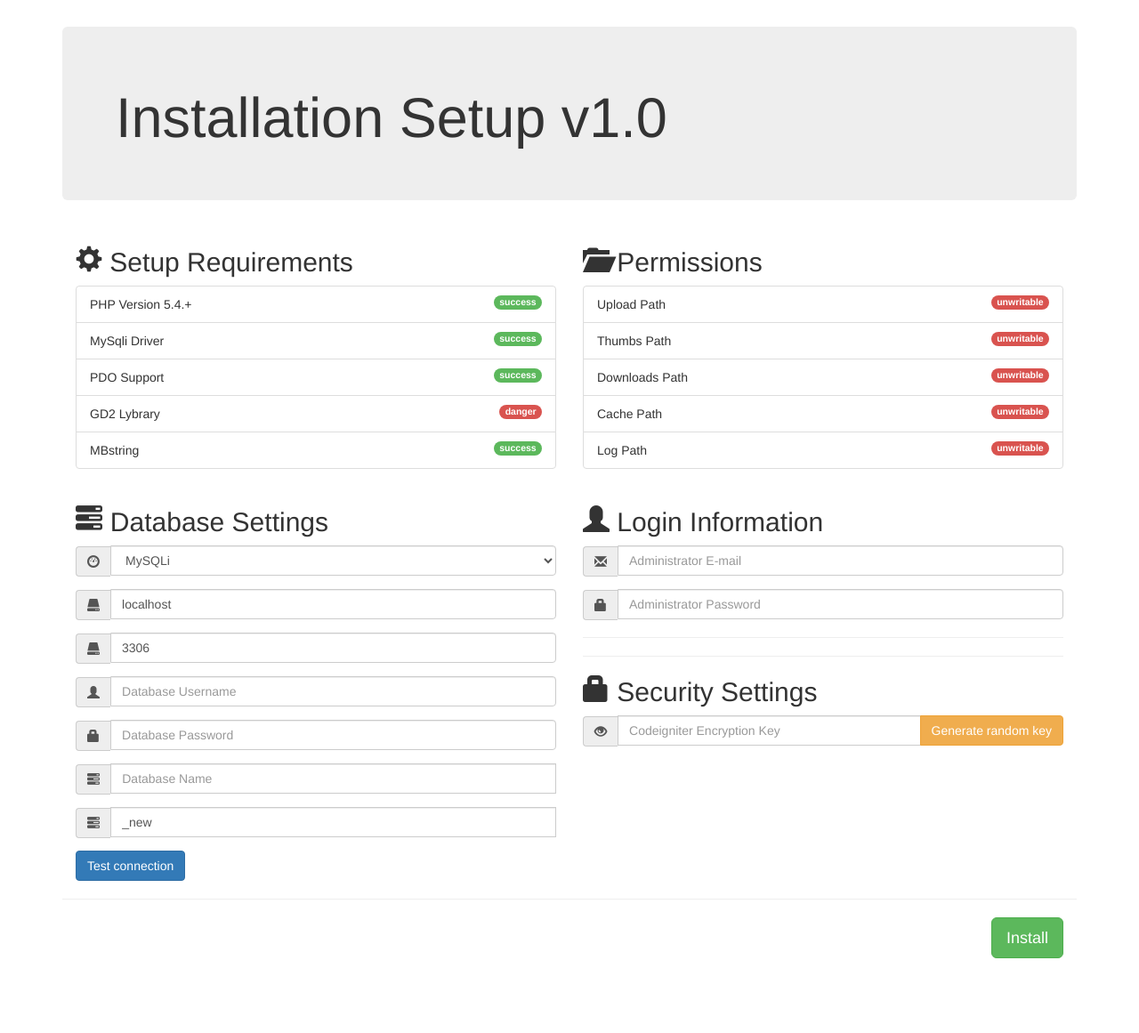
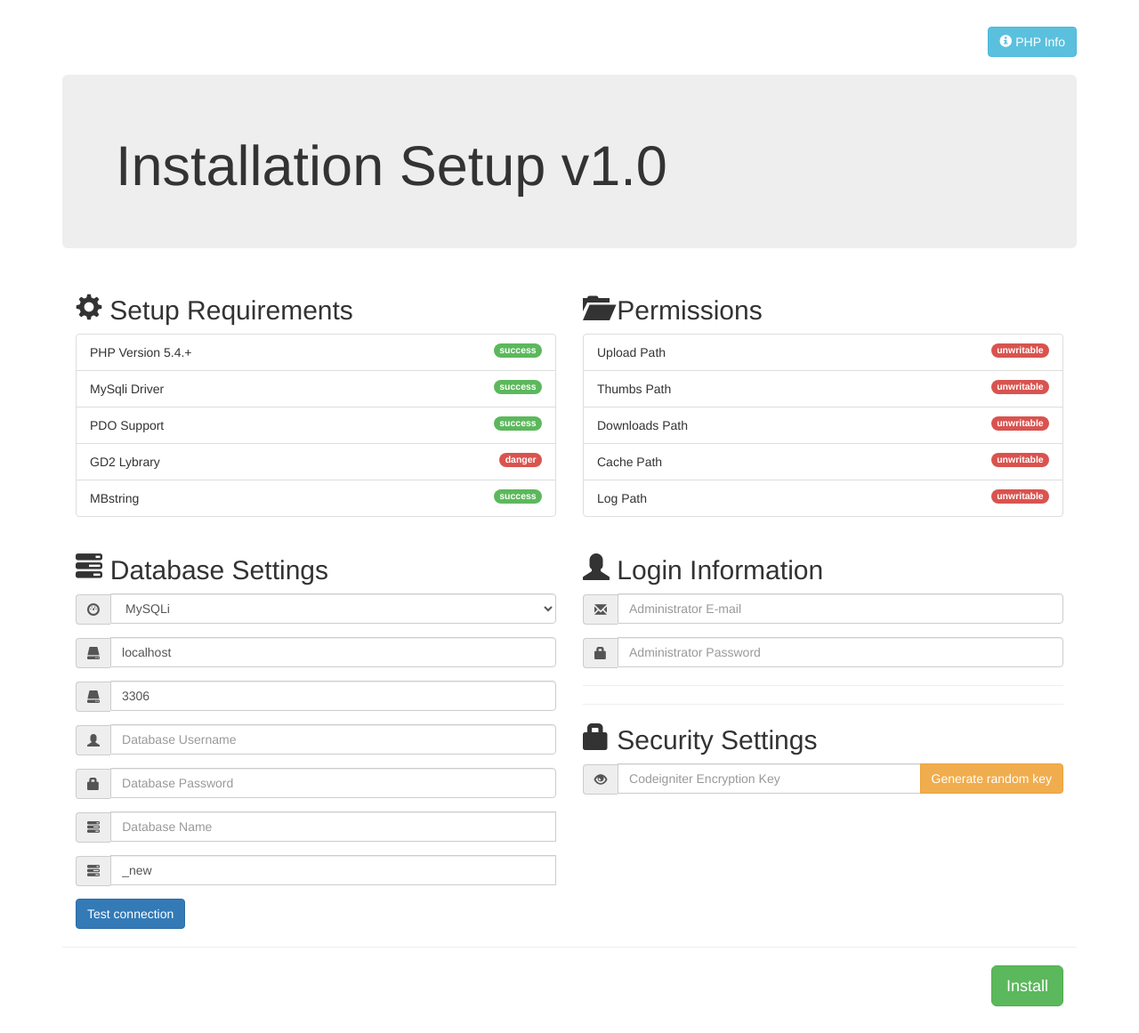
Before and after one commit to xemmex/codeigniter3-website-template, a CodeIgniter app: page /arstock/ in a window 1280 px wide. Shown: the whole page at 89% size. Before the commit the page ends 1077 px from the top, so only its background shows below. Run offline with CodeIgniter, Linux system fonts and the light colour scheme; some libraries are stand-ins or nearby versions.

Commit message:
Add PHP info to install progress

```diff
--- a/application/controllers/installation/Install.php
+++ b/application/controllers/installation/Install.php
@@ -4,6 +4,11 @@ defined ( 'BASEPATH' ) OR exit ( 'No direct script access allowed' );
 
 class Install extends Install_Controller
 {
+
+    public function info ()
+    {
+	$this->load->view ( 'installation/info' );
+    }
 
     public function index ()
     {
--- a/application/views/installation/index.php
+++ b/application/views/installation/index.php
@@ -25,7 +25,13 @@
     <body role="document">
 
 	<div class="container theme-showcase" role="main">
-
+	    <div>
+		<a href="/install/info/" class="btn btn-info pull-right">
+		    <span class="glyphicon glyphicon-info-sign"></span> PHP Info
+		</a>
+		<div class="clearfix"></div>
+	    </div>
+	    <br>
 	    <div class="jumbotron">
 		<h1>Installation Setup v1.0</h1>
 	    </div>
--- /dev/null
+++ b/application/views/installation/info.php
@@ -0,0 +1 @@
+<?= phpinfo (); ?>
```
Also changed, not shown: application/logs/log-2015-04-02.php (added, +7 -0 lines).
